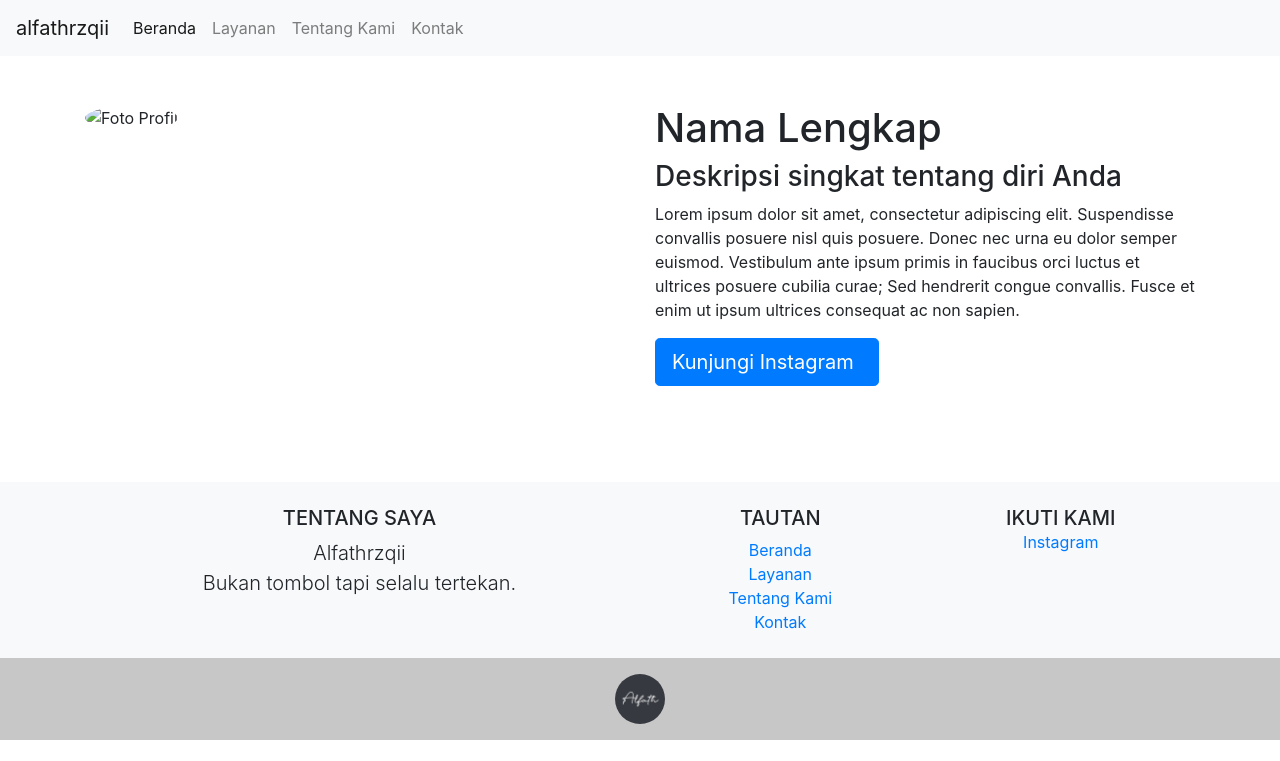
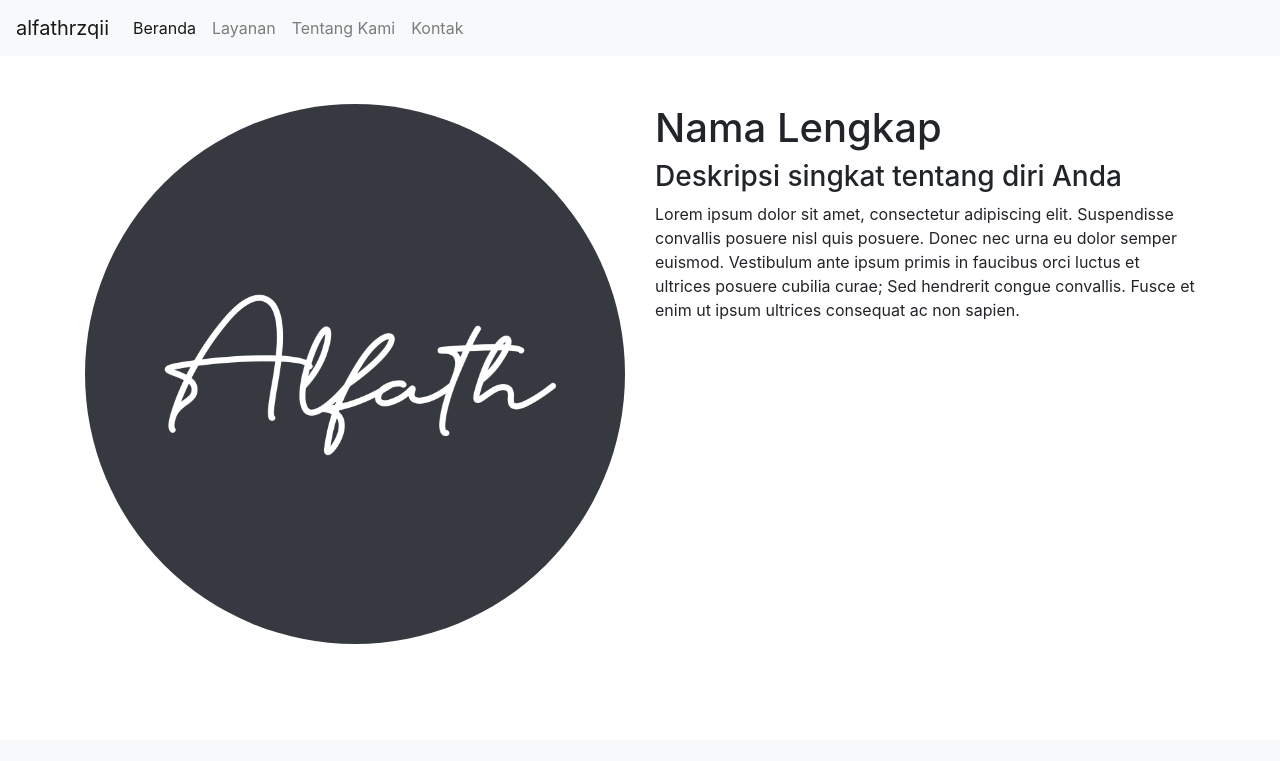
Before and after one commit to alfathrzqii/ideal, a plain HTML site: page index.html in a window 1280 px wide. Shown: the top 761 px of the page. Drawn offline with nearby package versions, Linux system fonts and the light colour scheme.

Commit message:
fix pp and remove button

```diff
--- a/index.html
+++ b/index.html
@@ -36,13 +36,12 @@
 		<div class="container py-5">
 			<div class="row">
 				<div class="col-md-6">
-					<img src="profile.jpg" alt="Foto Profil" class="img-fluid rounded-circle">
+					<img src="logo.jpg" alt="Foto Profil" class="img-fluid rounded-circle">
 				</div>
 				<div class="col-md-6">
 					<h1>Nama Lengkap</h1>
 					<h3>Deskripsi singkat tentang diri Anda</h3>
 					<p>Lorem ipsum dolor sit amet, consectetur adipiscing elit. Suspendisse convallis posuere nisl quis posuere. Donec nec urna eu dolor semper euismod. Vestibulum ante ipsum primis in faucibus orci luctus et ultrices posuere cubilia curae; Sed hendrerit congue convallis. Fusce et enim ut ipsum ultrices consequat ac non sapien.</p>
-					<a href="#" class="btn btn-primary btn-lg">Kunjungi Instagram <i class="fab fa-instagram ml-2"></i></a>
 				</div>
 			</div>
 		</div>
```
